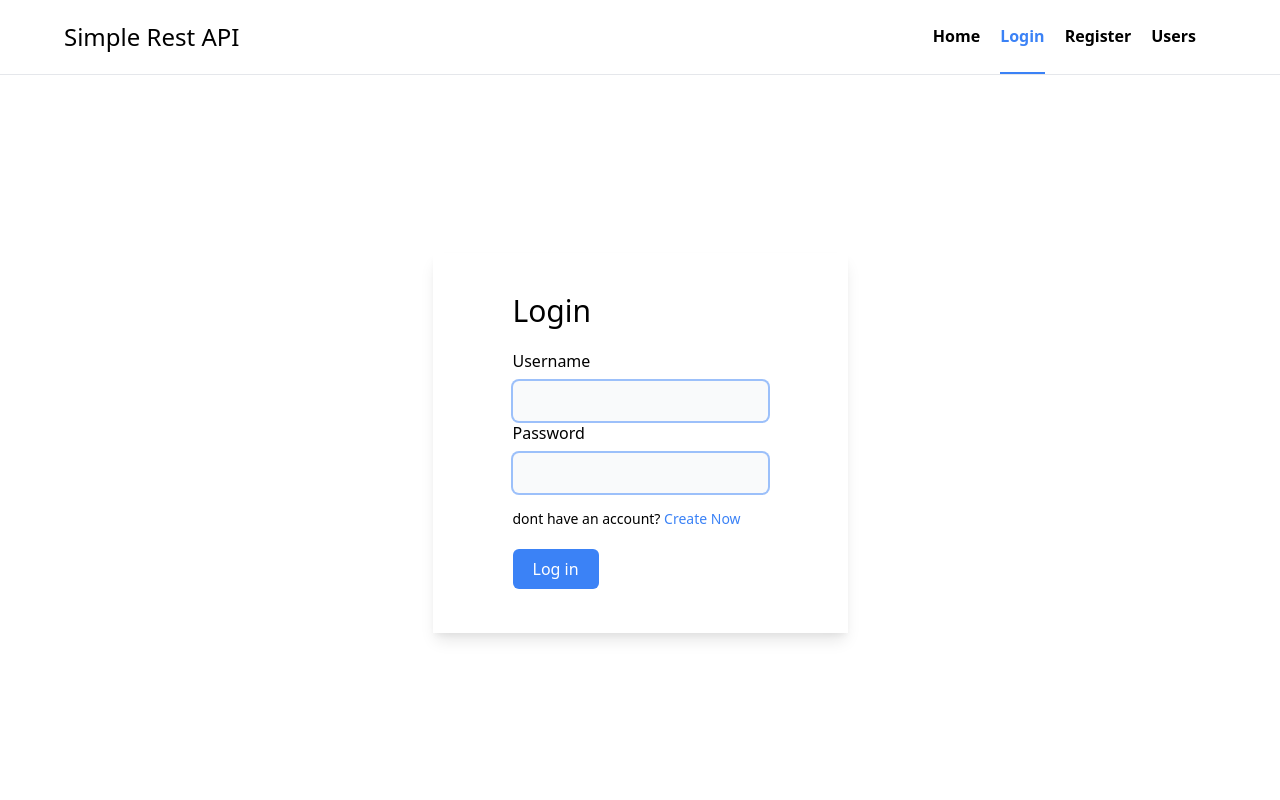
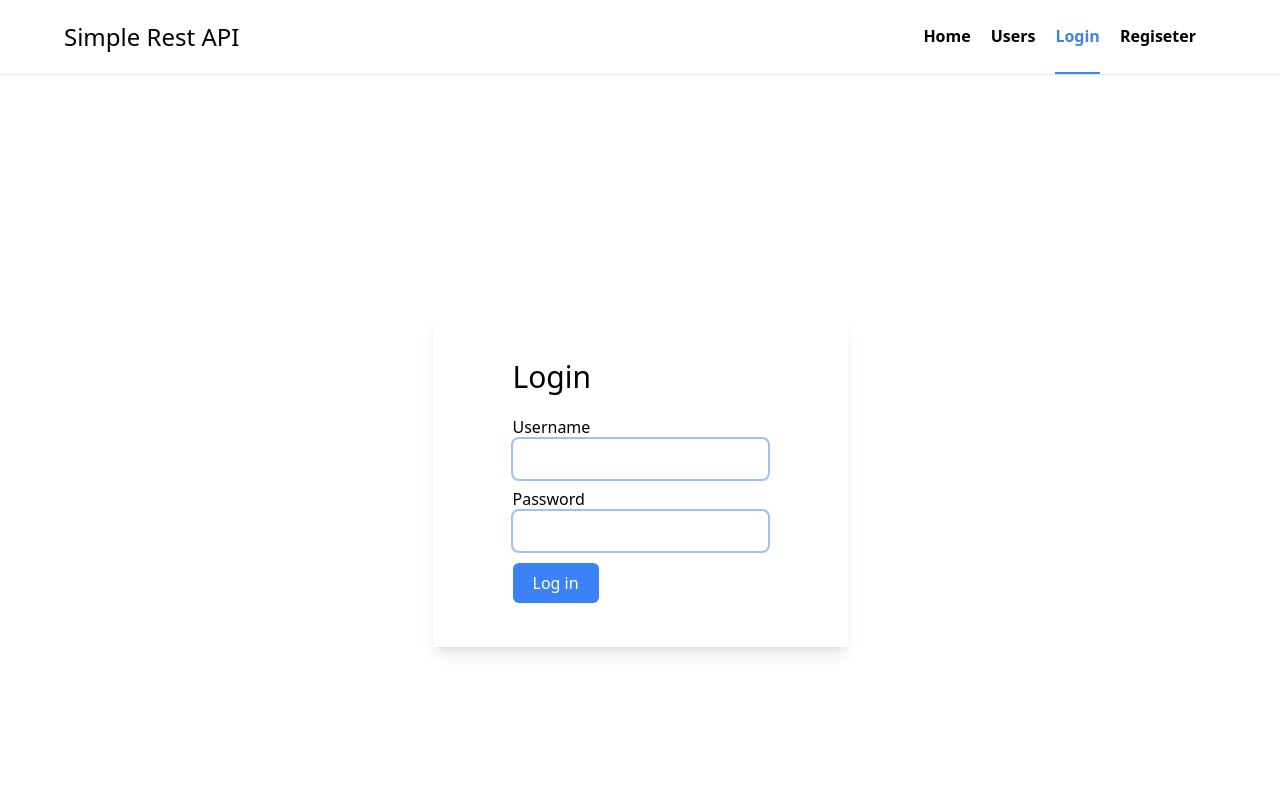
Before and after one commit to dhoniaridho/simple-vue-rest-api, a Vue app: page /login in a window 1280 px wide. Shown: the top 800 px of the page. Built offline with nearby package versions, Linux system fonts and the light colour scheme.

Commit message:
add user page

```diff
--- a/package.json
+++ b/package.json
@@ -10,6 +10,7 @@
   "dependencies": {
     "axios": "^0.21.4",
     "core-js": "^3.6.5",
+    "js-cookie": "^3.0.1",
     "vue": "^3.0.0",
     "vue-router": "^4.0.0-0",
     "vuex": "^4.0.0-0"
--- a/src/components/layout/Header.vue
+++ b/src/components/layout/Header.vue
@@ -13,6 +13,16 @@
 							{{ nav.name }}
 						</nav-link>
 					</li>
+					<li>
+						<nav-link href="/login">
+							Login
+						</nav-link>
+					</li>
+					<li>
+						<nav-link to="/register">
+							Regiseter
+						</nav-link>
+					</li>
 				</ul>
 			</div>
 		</nav>
@@ -22,6 +32,7 @@
 <script>
 	import { Navigation } from '../../lib';
 	import NavLink from '../ui/NavLink.vue';
+
 	export default {
 		components: { NavLink },
 		name: 'Header',
--- a/src/components/layout/MainLayout.vue
+++ b/src/components/layout/MainLayout.vue
@@ -1,7 +1,7 @@
 <template>
 	<div>
 		<Header />
-		<main class="min-h-screen px-20">
+		<main class="min-h-screen px-20 py-10">
 			<slot />
 		</main>
 		<Footer />
--- a/src/lib/index.js
+++ b/src/lib/index.js
@@ -2,14 +2,6 @@ const Navigation = [
 	{
 		name: 'Home',
 		href: '/',
-	},
-	{
-		name: 'Login',
-		href: '/login',
-	},
-	{
-		name: 'Register',
-		href: '/register',
 	},
 	{
 		name: 'Users',
--- a/src/router/index.js
+++ b/src/router/index.js
@@ -1,3 +1,4 @@
+import Cookies from 'js-cookie';
 import { createRouter, createWebHistory } from 'vue-router';
 import Home from '../views/Index.vue';
 import Login from '../views/Login.vue';
@@ -32,4 +33,19 @@ const router = createRouter({
 	routes,
 });
 
+router.beforeEach((to, from, next) => {
+	// redirect to login page if not logged in and trying to access a restricted page
+	const publicPages = ['/login'];
+	const authRequired = !publicPages.includes(to.path);
+	const loggedIn = Cookies.get('token');
+
+	if (authRequired && !loggedIn) {
+		return next({
+			path: '/login',
+		});
+	}
+
+	next();
+});
+
 export default router;
--- a/src/views/Login.vue
+++ b/src/views/Login.vue
@@ -3,28 +3,30 @@
 		<div class="flex justify-center place-items-center h-[calc(100vh-4rem)]">
 			<div class="bg-white shadow-lg px-20 py-10">
 				<h1 class="text-3xl">Login</h1>
-				<form class="mt-5">
-					<Input name="Username" />
-					<Input name="Password" />
-					<p class="text-sm mt-4">
-						dont have an account?
-						<router-link class="text-blue-500" to="/register"
-							>Create Now</router-link
-						>
-					</p>
-					<Button class="mt-5" type="submit" variant="primary"> Log in </Button>
-				</form>
+				<LoginForm />
 			</div>
 		</div>
 	</MainLayout>
 </template>
 
 <script>
+	import { reactive, toRefs } from '@vue/reactivity';
 	import MainLayout from '../components/layout/MainLayout.vue';
-	import Button from '../components/ui/Button.vue';
-	import Input from '../components/ui/Input.vue';
+	import LoginForm from '../components/section/LoginForm.vue';
+
 	export default {
 		name: 'Login',
-		components: { MainLayout, Input, Button },
+		components: { MainLayout, LoginForm },
+		setup() {
+			const state = reactive({
+				form: {
+					username: '',
+					password: '',
+				},
+			});
+			return {
+				...toRefs(state),
+			};
+		},
 	};
 </script>
--- a/src/views/Users.vue
+++ b/src/views/Users.vue
@@ -1,5 +1,34 @@
 <template>
-	<MainLayout>Users</MainLayout>
+	<MainLayout>
+		<div class="my-10">
+			<h1 class="text-3xl font-semibold">list users</h1>
+			<h1>page: {{ page }}</h1>
+		</div>
+		<ul class="grid grid-cols-3 gap-5">
+			<li v-for="d in data.data" :key="d.id">
+				<router-link :to="d.first_name.toLowerCase()">
+					<img class="w-full h-64 object-cover" :src="d.avatar" alt="" />
+					{{ d.first_name }}
+				</router-link>
+			</li>
+		</ul>
+		<div class="mt-4 flex">
+			<Button
+				v-if="page > 1"
+				variant="primary"
+				class="mx-2"
+				@click="previousPage"
+				>previous page</Button
+			>
+			<Button
+				v-if="page < data.total_pages"
+				variant="primary"
+				class="mx-2"
+				@click="nextPage"
+				>next page</Button
+			>
+		</div>
+	</MainLayout>
 </template>
 
 <script>
@@ -7,26 +36,47 @@
 	import MainLayout from '../components/layout/MainLayout.vue';
 	import { onMounted } from 'vue';
 	import axios from 'axios';
+	import Button from '../components/ui/Button.vue';
 	export default {
-		components: { MainLayout },
+		components: { MainLayout, Button },
 		name: 'Users',
 		setup() {
 			const state = reactive({
 				data: [],
+				page: 1,
+				isLoad: true,
 			});
 			const fetchUsers = async () => {
 				try {
-					const res = await axios.get('https://reqres.in/api/users?page=2');
+					const res = await axios.get(
+						`https://reqres.in/api/users?page=${state.page}`
+					);
+					state.isLoad = false;
 					state.data = res.data;
-					console.log(res.data);
 				} catch (error) {
 					console.log(error);
+				}
+			};
+			const nextPage = () => {
+				if (state.page < state.data.total_pages) {
+					state.page++;
+					fetchUsers();
+				}
+
+				fetchUsers();
+			};
+			const previousPage = () => {
+				if (state.page > 1) {
+					state.page = state.page - 1;
+					fetchUsers();
 				}
 			};
 			onMounted(() => {
 				fetchUsers();
 			});
 			return {
+				nextPage,
+				previousPage,
 				...toRefs(state),
 			};
 		},
```
Also changed, not shown: src/assets/logo.png (deleted), 1 other file (tests, documents, lock files or other folders).
